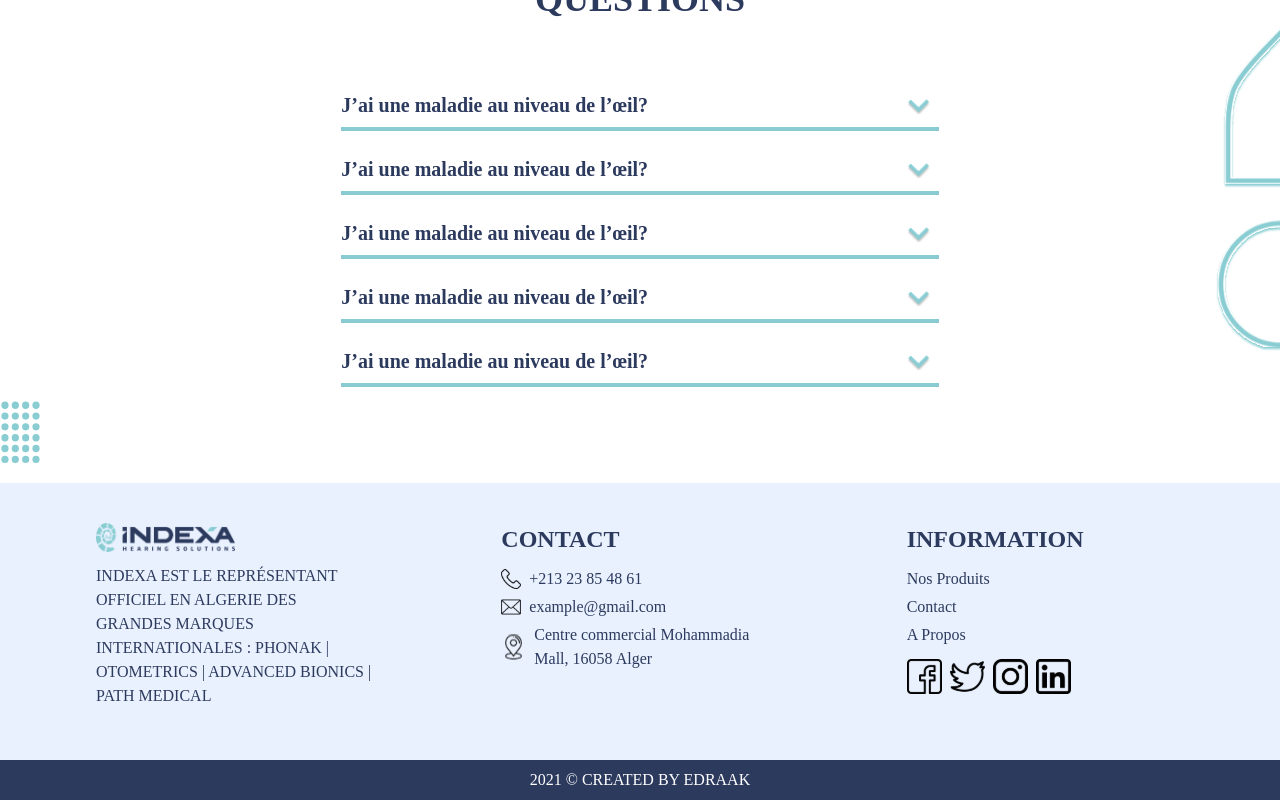
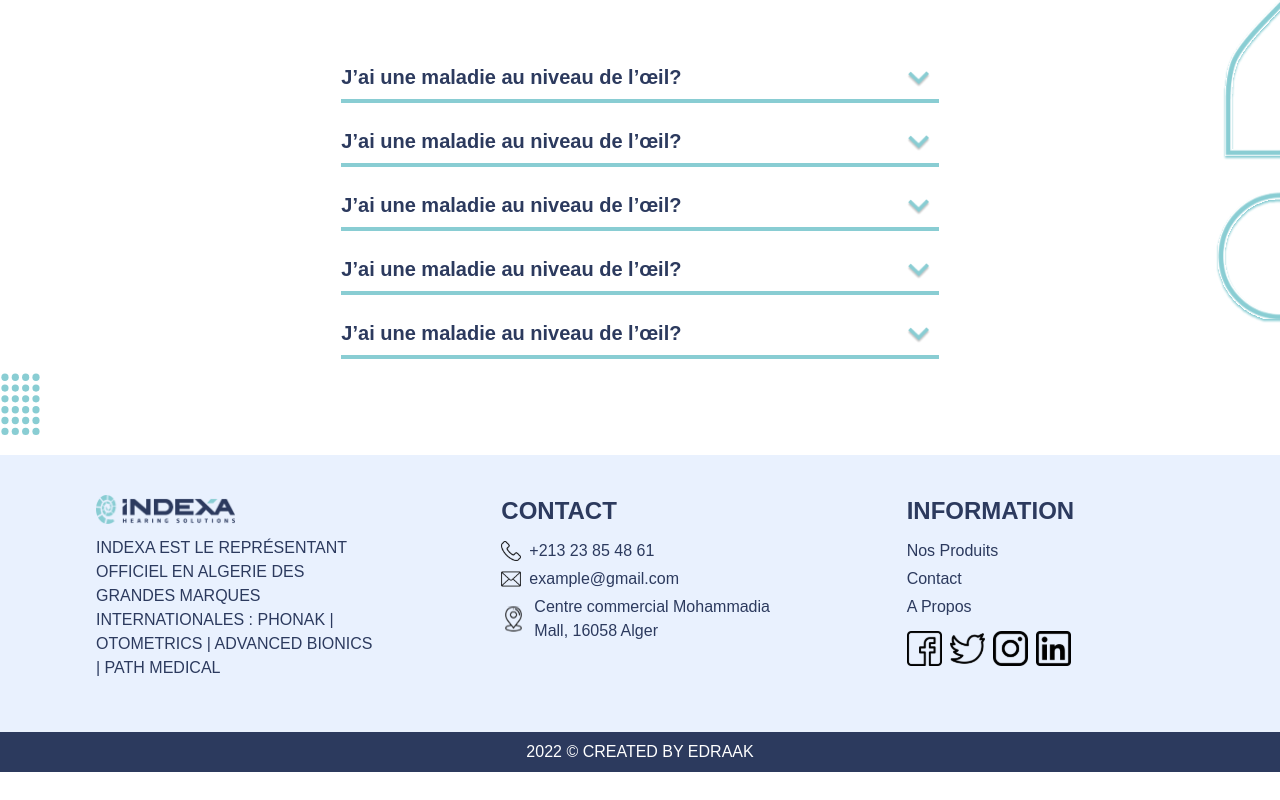
Before and after one commit to abdelbarie/INDEXA_PROJECT, a Next.js app: page / in a window 1280 px wide. Shown: the part 2423-3223 px from the top of the page. After the commit the page ends 3195 px from the top, so only its background shows below. Built offline with nearby package versions, Linux system fonts and the light colour scheme.

Commit message:
fix online font

```diff
--- a/components/Footer.js
+++ b/components/Footer.js
@@ -86,7 +86,7 @@ const Footer = () => {
         </div>
       </div>
       <div className="copyrights text-center p-2 text-white">
-        2021 © CREATED BY EDRAAK
+        2022 © CREATED BY EDRAAK
       </div>
     </div>
   );
--- a/styles/globals.css
+++ b/styles/globals.css
@@ -1,7 +1,7 @@
 @tailwind base;
 @tailwind components;
 @tailwind utilities;
-
+@import url('https://fonts.googleapis.com/css2?family=Poppins:wght@100&display=swap');
 :root{
     --light_blue : #E9F1FE ;
     --dark_blue: #2C3A5E;
@@ -9,7 +9,7 @@
 }
 *{
     color: var(--dark_blue) ;
-    font-family: poppins;
+    font-family: 'Poppins', sans-serif;
 }
 
 
```
